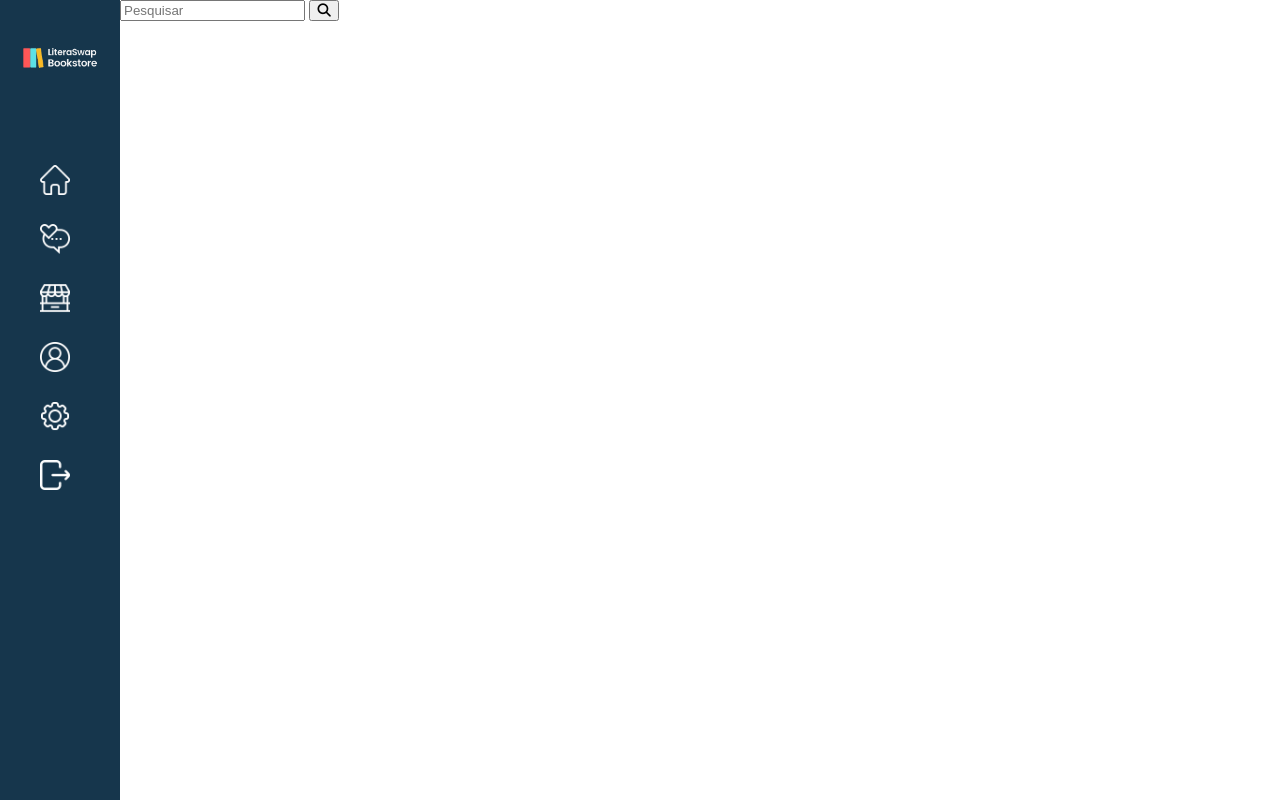
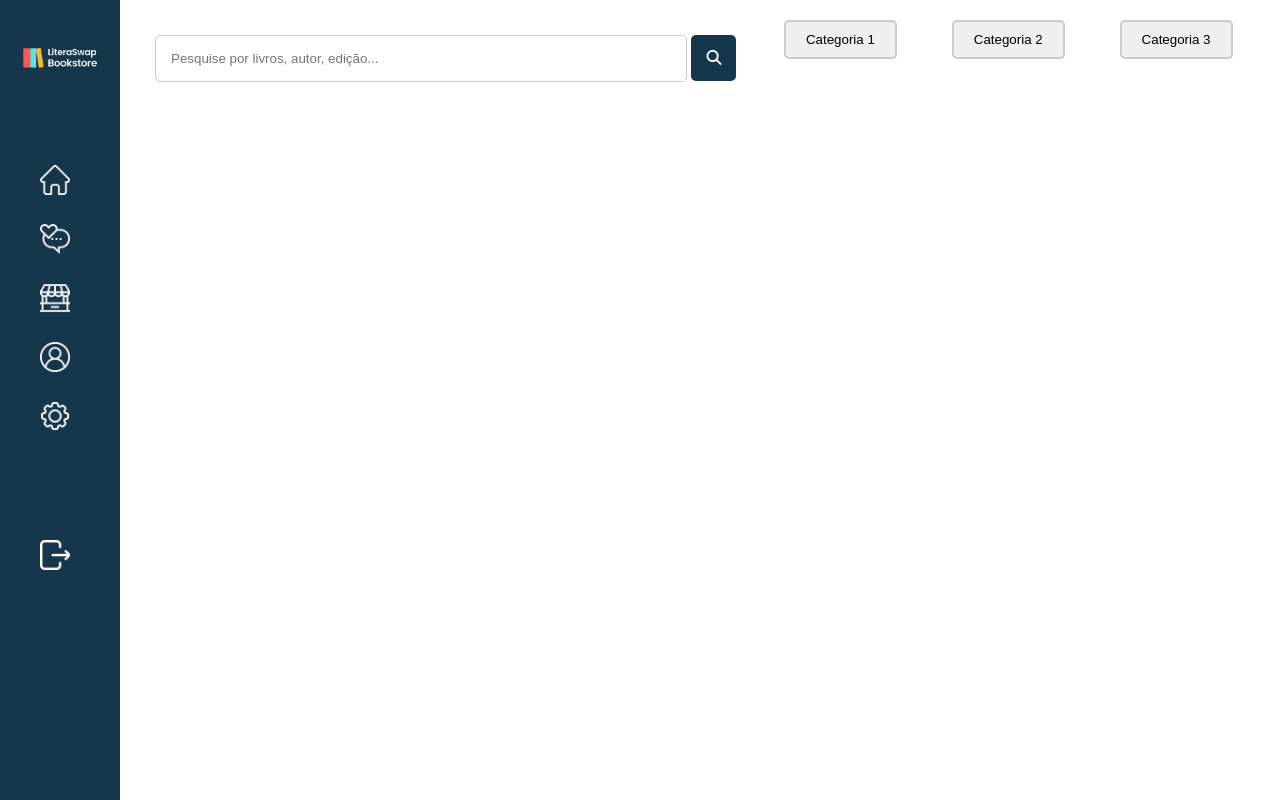
Before and after one commit to LuzGone/literaswap, a plain HTML site: page pages/home.html in a window 1280 px wide. Drawn offline with Linux system fonts and the light colour scheme.

Commit message:
Inserção da barra de pesquisa

```diff
--- a/pages/home.html
+++ b/pages/home.html
@@ -9,7 +9,7 @@
 </head>
 <body>
     <div class="container">
-        <header>
+        <div class="header">
             <div class="logo">
                 <img src="../img/logo.png" alt="Logo da Loja" style="width: 100px; height: auto;">
             </div>
@@ -20,15 +20,28 @@
                     <li><img src="../img/kiosk.png" alt="Loja" class="icon"></li>
                     <li><img src="../img/user.png" alt="Usuário" class="icon"></li>
                     <li><img src="../img/setting.png" alt="Configurações" class="icon"></li>
-                    <li classd="exit"><img src="../img/exit.png" alt="Sair" class="icon"></li>
+                    <li class="exit"><img src="../img/exit.png" alt="Sair" class="icon"></li>
                 </ul>
             </nav>
-        </header>
-        <div class="search-bar">
-            <input type="text" placeholder="Pesquisar">
-            <button type="submit"><i class="fas fa-search"></i></button></div>
+        </div>
+            <!-- Adicionando elementos no lado superior direito -->
+       <header>
+           <div class="search-bar">
+               <input type="text" placeholder="Pesquise por livros, autor, edição...">
+               <button type="submit"><i class="fas fa-search"></i></button>
+           </div>
+
+       </header>
+
+
         <main>
-            <!-- Conteúdo da sua página vai aqui -->
+            <div class="categories">
+                <button class="category-btn">Categoria 1</button>
+                <button class="category-btn">Categoria 2</button>
+                <button class="category-btn">Categoria 3</button>
+                <!-- Adicione mais botões de categoria conforme necessário -->
+            </div>
+
         </main>
     </div>
 </body>
--- a/style/main.css
+++ b/style/main.css
@@ -11,7 +11,7 @@ body {
     flex: 1;
 }
 
-header {
+.header {
     display: flex;
     flex-direction: column;
     align-items: center;
@@ -68,3 +68,50 @@ main {
     flex: 1;
     padding: 20px;
 }
+/* Estilos para a barra de pesquisa no topo */
+.search-bar {
+    margin-top: 35px;
+    margin-left: 35px;
+
+}
+
+
+.search-bar input {
+    padding: 15px;
+    width: 500px;
+    border: 1px solid #ccc;
+    border-radius: 5px;
+}
+
+.search-bar button {
+    background-color: #16364C;
+    color: white;
+    border: none;
+    padding: 15px;
+    border-radius: 5px;
+    cursor: pointer;
+}
+
+.search-bar i {
+    font-size: 15px;
+}
+.main-content {
+    padding: 20px;
+}
+
+.categories {
+    display: flex;
+    justify-content: space-around;
+}
+
+.category-btn {
+    padding: 10px 20px;
+    border: 2px solid #ccc;
+    border-radius: 5px;
+    cursor: pointer;
+    transition: background-color 0.3s; /* Transição suave para a mudança de cor */
+}
+
+.category-btn:hover {
+    background-color: #ddd;
+}
```
